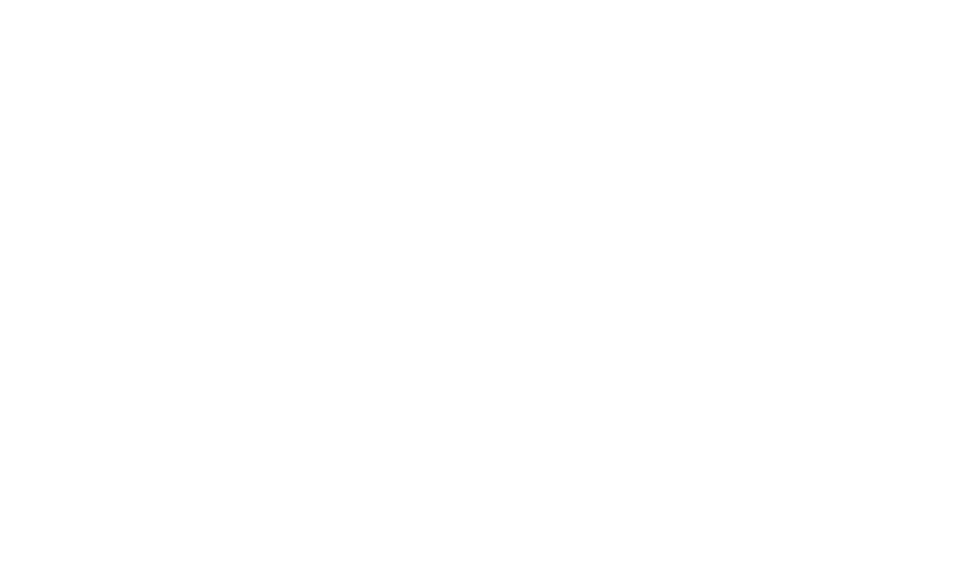
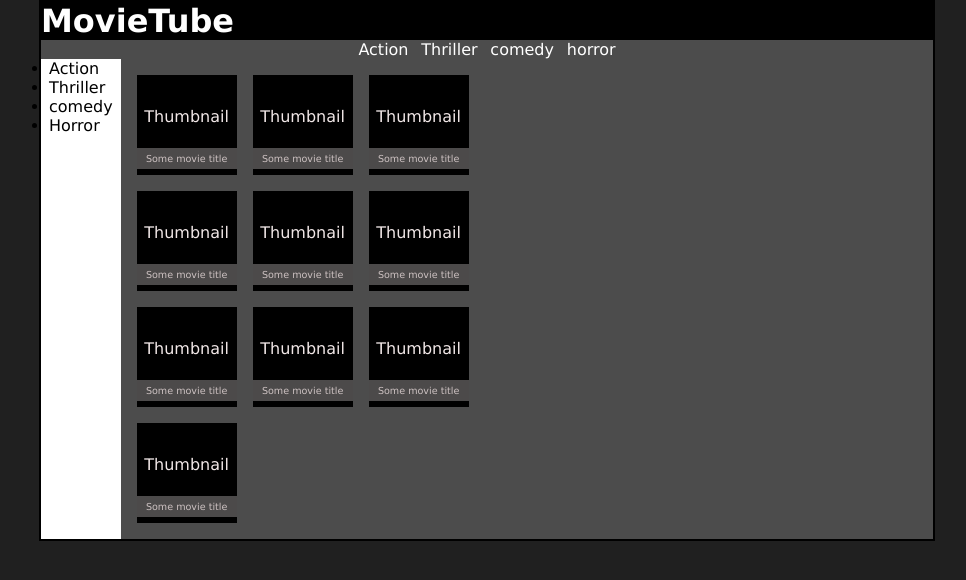
Before and after one commit to FbW-22-E04/uib_layout_laying_out_fullpage-Emmiyen, a plain HTML site: page index.html in a window 1280 px wide. Shown: the whole page, without its empty margins (153-1119 px from the left). Drawn offline with Linux system fonts and the light colour scheme.

Commit message:
layout Danica

```diff
--- a/index.html
+++ b/index.html
@@ -1,13 +1,86 @@
 <!DOCTYPE html>
 <html lang="en">
-<head>
-    <meta charset="UTF-8">
-    <meta http-equiv="X-UA-Compatible" content="IE=edge">
-    <meta name="viewport" content="width=device-width, initial-scale=1.0">
+  <head>
+    <meta charset="UTF-8" />
+    <meta http-equiv="X-UA-Compatible" content="IE=edge" />
+    <meta name="viewport" content="width=device-width, initial-scale=1.0" />
     <title>FlexBox Tube</title>
-    <link rel="stylesheet" href="styles.css">
-</head>
-<body>
+    <link rel="stylesheet" href="styles.css" />
+  </head>
+  <body>
 
-</body>
+    <main>
+        <h1>MovieTube</h1>
+      <section class="main-section">
+        <ul class="top-ul">
+          <li>Action</li>
+          <li>Thriller</li>
+          <li>comedy</li>
+          <li>horror</li>
+        </ul>
+      </section>
+      <section class="bottom-section">
+        <article class="side-article">
+          <ul class="side-ul">
+            <li>Action</li>
+            <li>Thriller</li>
+            <li>comedy</li>
+            <li>Horror</li>
+          </ul>
+        </article>
+        <article class="main-article">
+          <div class="box box-1">
+            <p>Thumbnail</p>
+            <p>Some movie title</p>
+          </div>
+
+          <div class="box box-2">
+            <p>Thumbnail</p>
+            <p>Some movie title</p>
+          </div>
+
+          <div class="box box-3">
+            <p>Thumbnail</p>
+            <p>Some movie title</p>
+          </div>
+
+          <div class="box box-4">
+            <p>Thumbnail</p>
+            <p>Some movie title</p>
+          </div>
+
+          <div class="box box-5">
+            <p>Thumbnail</p>
+            <p>Some movie title</p>
+          </div>
+
+          <div class="box box-6">
+            <p>Thumbnail</p>
+            <p>Some movie title</p>
+          </div>
+
+          <div class="box box-7">
+            <p>Thumbnail</p>
+            <p>Some movie title</p>
+          </div>
+
+          <div class="box box-8">
+            <p>Thumbnail</p>
+            <p>Some movie title</p>
+          </div>
+
+          <div class="box box-9">
+            <p>Thumbnail</p>
+            <p>Some movie title</p>
+          </div>
+
+          <div class="box box-10">
+            <p>Thumbnail</p>
+            <p>Some movie title</p>
+          </div>
+
+        </article>
+      </section>
+    </main>
+  </body>
 </html>
--- a/styles.css
+++ b/styles.css
@@ -1,9 +1,86 @@
 * {
-    box-sizing: border-box;
-    padding: 0;
-    margin: 0;
+  box-sizing: border-box;
+  padding: 0;
+  margin: 0;
 }
 
 body {
-    font-family: Verdana, Geneva, Tahoma, sans-serif;
+  font-family: Verdana, Geneva, Tahoma, sans-serif;
+  background-color: #202020;
+  color: white;
 }
+main{
+    border: 2px solid black;
+    width: 70%;
+    margin: 0 auto;
+    background-color: #4c4c4c;
+}
+.top-section{
+    margin-top: 2rem 0;
+    font-size: 0.8rem;
+    font-weight: bold;
+    color: white;
+}
+
+.side-article{
+    background-color: white;
+    color: black;
+    padding: 0 0.5rem;
+}
+h1{
+    background-color: black;
+}
+
+.top-ul {
+  display: flex;
+  justify-content: center;
+  gap: 0.8rem;
+  list-style: none;
+}
+
+.box {
+  width: 100px;
+  height: 100px;
+  background-color: black;
+}
+
+.box p {
+  color: white;
+  font-size: 0.9rem;
+}
+
+.main-section {
+  display: center;
+  gap: 2rem;
+}
+
+.bottom-section {
+  display: flex;
+}
+
+.main-article {
+  display: flex;
+  flex-wrap: wrap;
+  /* justify-content: center; */
+  flex-basis: 400px;
+  gap: 1rem;
+  padding: 1rem;
+}
+
+.main-article div p:nth-of-type(1){
+    color: rgb(241, 231, 231);
+    margin-top: 1.7rem;
+    font-size: 1rem;
+    text-align: center;
+    background-color: black;
+    padding: 0.3rem 0;
+    }
+
+.main-article div p:nth-of-type(2){
+color: rgb(205, 194, 194);
+margin-top:1.1rem;
+font-size: 0.6rem;
+text-align: center;
+background-color: rgb(76, 74, 74);
+padding: 0.3rem 0;
+}
```
